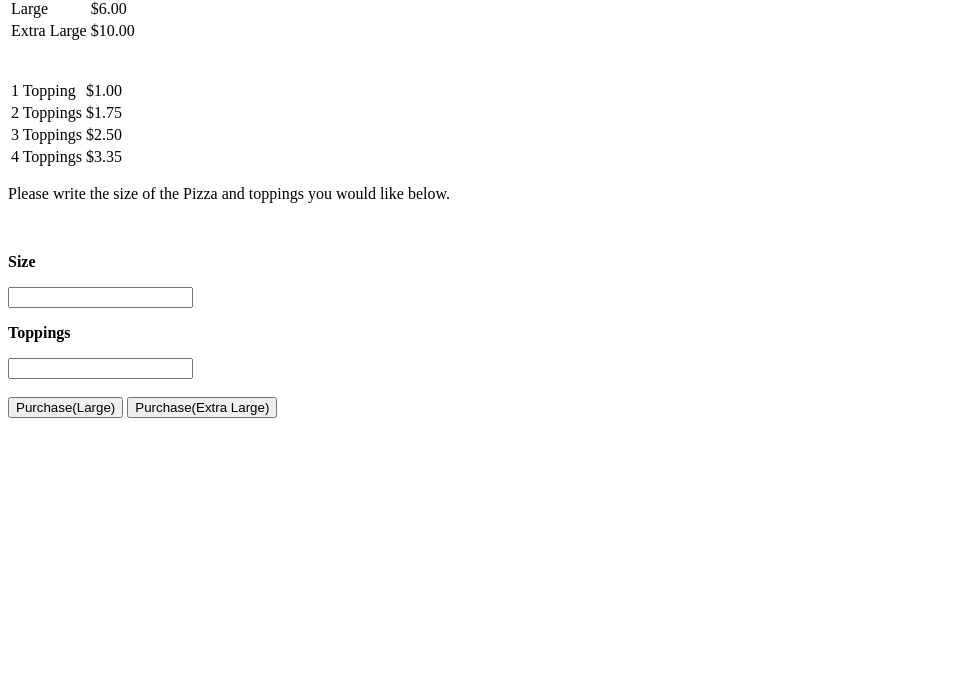
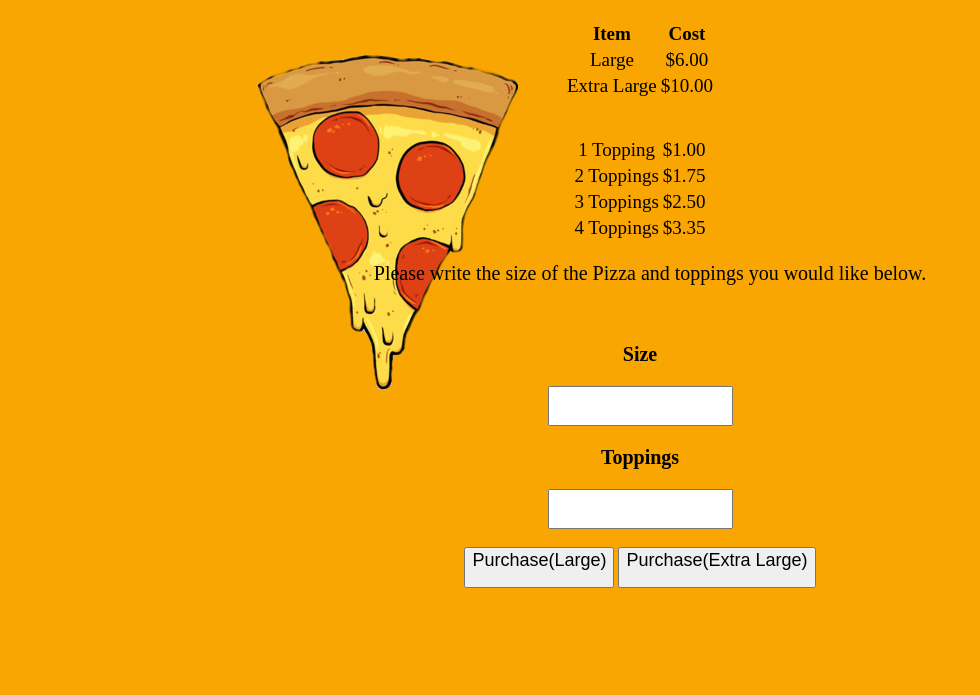
Before and after one commit to Sean-McLeod/ICS2O-Assignment6A-JavaScript, a plain HTML site: page index.html in a window 1280 px wide. Shown: the part 105-800 px from the top of the page, without its empty margins (0-980 px from the left). Drawn offline with Linux system fonts and the light colour scheme.

Commit message:
commit message

```diff
--- a/index.html
+++ b/index.html
@@ -5,12 +5,13 @@
     <meta name="description" content="pizza and the cost">
     <meta name="keywords" content="math, calculation">
     <meta name="author" content="sean mcleod">
+    <link rel="stylesheet" href="mystyle.css">
       <title>Pizza Order</title>
   </head>
-  <body>
-    <h1>Welcome to <i>Pizzaland!</i></h1>
-    <table>
-      <tr>
+  <body class="a">
+    <h1 id="a">Welcome to <i>Pizzaland!</i></h1>
+    <table class="c">
+      <trs>
         <th>Item</th>
         <th>Cost</th>
       </tr>
@@ -25,8 +26,8 @@
     </table>
     <br>
     <br>
-    <table>
-       <tr>
+    <table class="c">
+      <tr>
         <td>1 Topping</td>
         <td>$1.00</td>
       </tr>
@@ -43,16 +44,17 @@
         <td>$3.35</td>
       </tr>
     </table>
-    <p>Please write the size of the Pizza and toppings you would like below.</p>
+    <img id="c" src="./images/pizza1.png">
+    <p class="choco">Please write the size of the Pizza and toppings you would like below.</p>
     <br>
-    <p><b>Size</b></p>
+    <p class="b"><b>Size</b></p>
     <input id="size" type="textbox">
-    <p><b>Toppings</b></p>
+    <p class="b"><b>Toppings</b></p>
     <input id="toppings" type="textbox">
     <br>
     <br>
-    <button onclick="myfunction()">Purchase(Large)</button>
-    <button onclick="myfunction1()">Purchase(Extra Large)</button>
+    <button onclick="myfunction()" class="d">Purchase(Large)</button>
+    <button onclick="myfunction1()" class="d">Purchase(Extra Large)</button>
     <p id="pa"></p>
     <p id="ra"></p>
     <p id="gr"></p>
--- /dev/null
+++ b/mystyle.css
@@ -0,0 +1,60 @@
+#a {
+  color:rgb(0,100,200);
+  font-size:50px;
+}
+.choco {
+  font-size:20px;
+  text-align: center;
+  position:relative;
+  right:120px;
+}
+.c {
+  margin-left: auto;
+  margin-right: auto;
+  font-size:19px;
+}
+.a {
+  background-color:rgb(249, 166, 2);
+  text-align: center;
+  position: relative;
+  top:0;
+}
+.b {
+  font-size:20px;
+  position:relative;
+  right:130px;
+}
+#size {
+  padding-bottom: 20px;
+  position:relative;
+  right:130px;
+}
+#toppings {
+  padding-bottom: 20px;
+  position:relative;
+  right:130px;
+}
+.d {
+  padding-bottom: 15px;
+  font-size:18px;
+  text-align:center;
+  position:relative;
+  right:130px;
+}
+#c {
+  display:block;
+  float:left;
+  position:relative;
+  bottom:200px;
+  left:250px;
+}
+#pa {
+  font-size: 20px;
+}
+#ra {
+  font-size: 20px;
+}
+#gr {
+  font-size: 20px;
+  font-weight: bold;
+}
```
Also changed, not shown: images/pizza1.png (added).
